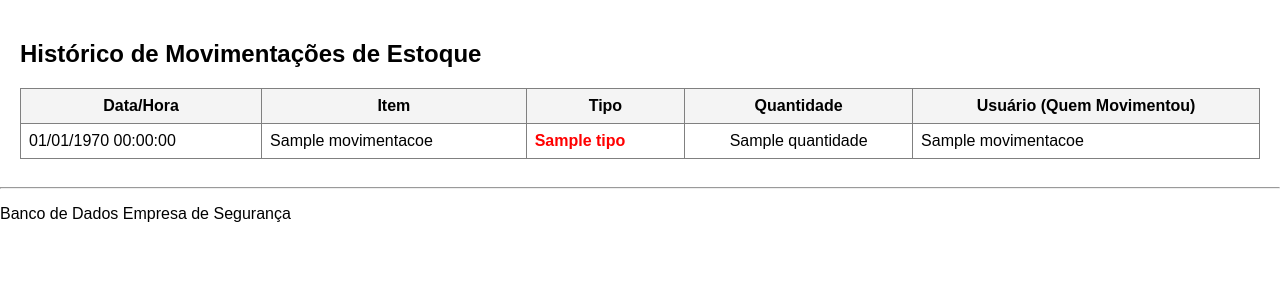
After one commit to Lei-di/prototipoBD, a PHP site: template views/estoque_historico.php in a window 1280 px wide. The commit adds this page. Shown: the top 300 px of the page. Run offline with PHP 8.4, Linux system fonts and the light colour scheme; the template is opened without the code that fills it: most values are stand-ins (such as "Sample title", 1, 10 or a date in 2020).

Commit message:
historico movimentação

```diff
--- /dev/null
+++ b/views/estoque_historico.php
@@ -0,0 +1,41 @@
+<?php
+// views/estoque_historico.php
+?>
+
+<h2>Histórico de Movimentações de Estoque</h2>
+
+<table border="1" style="width: 100%; border-collapse: collapse;">
+    <thead>
+        <tr style="background: #f4f4f4;">
+            <th style="padding: 8px;">Data/Hora</th>
+            <th style="padding: 8px;">Item</th>
+            <th style="padding: 8px;">Tipo</th>
+            <th style="padding: 8px;">Quantidade</th>
+            <th style="padding: 8px;">Usuário (Quem Movimentou)</th>
+        </tr>
+    </thead>
+    <tbody>
+        <?php
+        // Esta variável $movimentacoes é definida pelo Controller
+        if ($movimentacoes && count($movimentacoes) > 0) {
+            foreach ($movimentacoes as $mov) {
+                // Formata a data para um formato mais legível
+                $data_formatada = date('d/m/Y H:i:s', strtotime($mov['data_movimentacao']));
+
+                // Colore a célula de Tipo
+                $cor_tipo = ($mov['tipo'] == 'ENTRADA') ? 'green' : 'red';
+
+                echo "<tr>";
+                echo "<td style='padding: 8px;'>" . $data_formatada . "</td>";
+                echo "<td style='padding: 8px;'>" . htmlspecialchars($mov['nome_item']) . "</td>";
+                echo "<td style='padding: 8px; color: $cor_tipo; font-weight: bold;'>" . htmlspecialchars($mov['tipo']) . "</td>";
+                echo "<td style='padding: 8px; text-align: center;'>" . $mov['quantidade'] . "</td>";
+                echo "<td style='padding: 8px;'>" . htmlspecialchars($mov['nome_usuario']) . "</td>";
+                echo "</tr>";
+            }
+        } else {
+            echo "<tr><td colspan='5' style='padding: 8px; text-align: center;'>Nenhuma movimentação registrada.</td></tr>";
+        }
+        ?>
+    </tbody>
+</table>
--- a/views/layouts/header.php
+++ b/views/layouts/header.php
@@ -28,6 +28,7 @@
             <?php // Perfil 5 (Atendente) NÃO PODE ver relatórios
             if ($perfil != 5): ?>
                 <a href="index.php?action=relatorioEstoque">Relatório de Reposição</a> |
+                <a href="index.php?action=historicoEstoque">Histórico de Estoque</a> |
             <?php endif; ?>
 
             <?php // Perfil 3 (Operador) e 5 (Atendente) NÃO PODEM movimentar
```
Also changed, not shown: controllers/EstoqueController.php (+23 -0 lines), index.php (+6 -2 lines), models/Estoque.php (+42 -2 lines).
